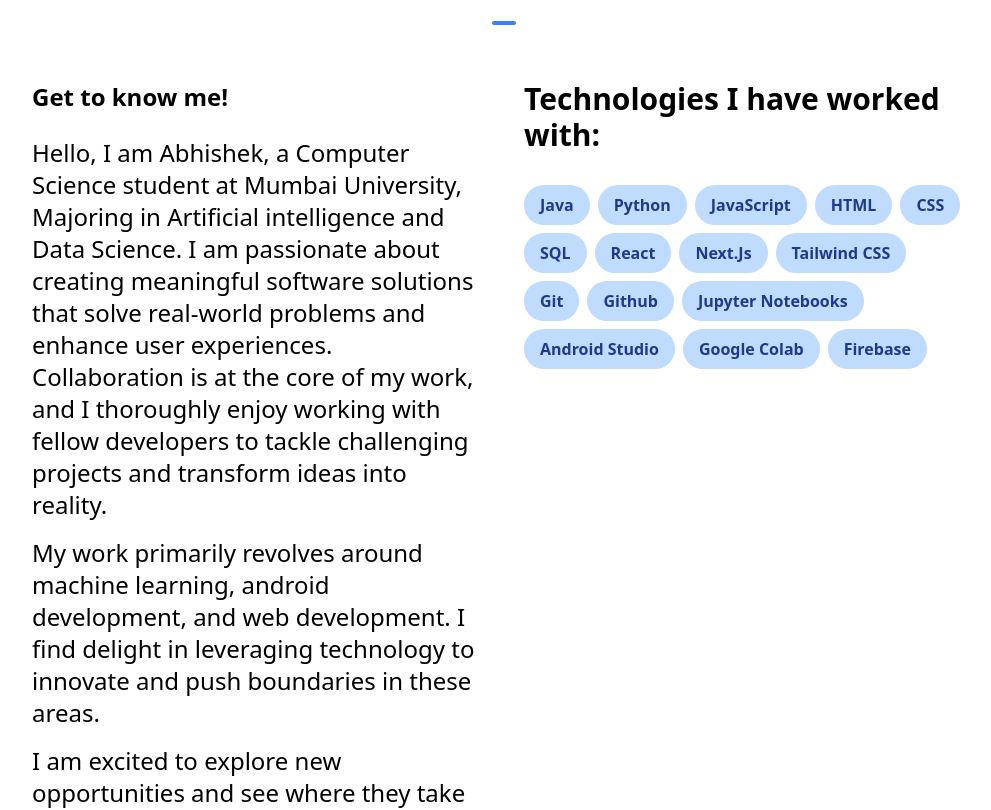
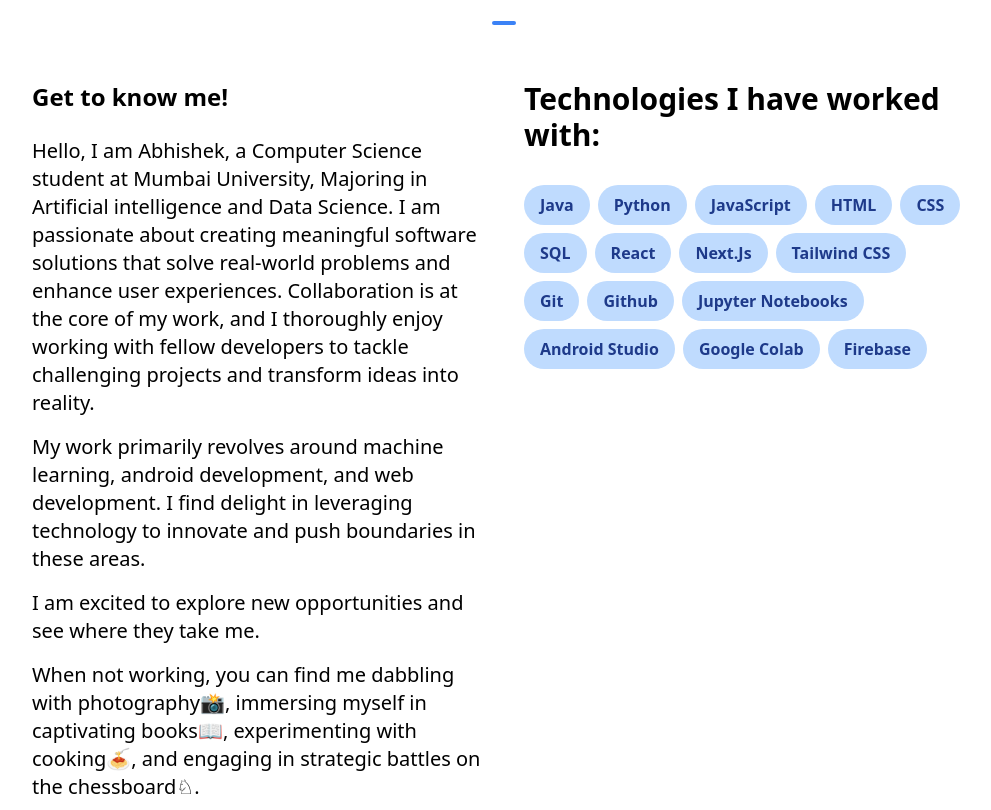
Before and after one commit to abmath113/AbhishekPortfolio, a Next.js app: page / in a window 1280 px wide. Shown: the part 1100-1910 px from the top of the page, without its empty margins (136-1127 px from the left). Built offline with nearby package versions, Linux system fonts and the light colour scheme.

Commit message:
made the dark theme darker

```diff
--- a/app/layout.tsx
+++ b/app/layout.tsx
@@ -16,7 +16,7 @@
         head.tsx. Find out more at https://beta.nextjs.org/docs/api-reference/file-conventions/head
       */}
       <head />
-      <body className="dark:bg-stone-900">
+      <body className="dark:bg-black">
         <ThemeProvider enableSystem={true} attribute="class">
           <Navbar />
           {children}
--- a/components/AboutSection.tsx
+++ b/components/AboutSection.tsx
@@ -42,7 +42,7 @@
               Get to know me!
             </h1>
 
-            <p className="text-center text-2xl font-thin mb-4 md:text-left">
+            <p className="text-center text-xl text-grey mb-4 md:text-left">
         Hello, I am Abhishek, a Computer Science student at Mumbai University,
         Majoring in Artificial intelligence and Data Science. I am passionate
         about creating meaningful software solutions that solve real-world
@@ -50,15 +50,15 @@
         my work, and I thoroughly enjoy working with fellow developers to tackle
         challenging projects and transform ideas into reality.
       </p>
-      <p className="text-center text-2xl font-thin mb-4 md:text-left">
+      <p className="text-center text-xl font-family: times new roman  mb-4 md:text-left">
         My work primarily revolves around machine learning, android development,
         and web development. I find delight in leveraging technology to innovate
         and push boundaries in these areas.
       </p>
-      <p className="text-center text-2xl font-thin mb-4 md:text-left">
+      <p className="text-center text-xl font-family: times new roman  mb-4 md:text-left">
         I am excited to explore new opportunities and see where they take me.
       </p>
-      <p className="text-center text-2xl font-thin mb-4 md:text-left">
+      <p className="text-center text-xl font-family: times new roman  mb-4 md:text-left">
         When not working, you can find me dabbling with photography📸, immersing
         myself in captivating books📖, experimenting with cooking🍝, and engaging in
         strategic battles on the chessboard♘.
```
